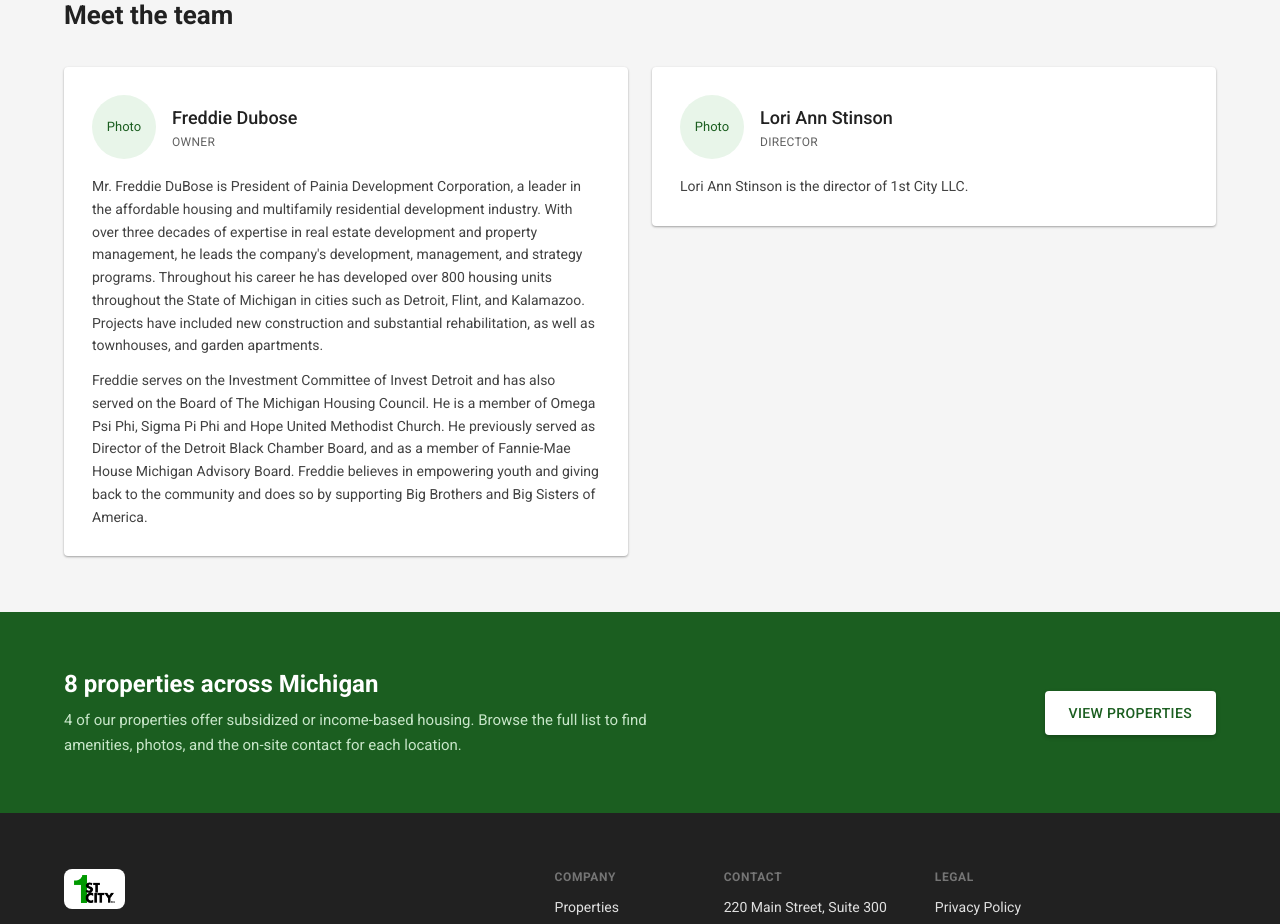
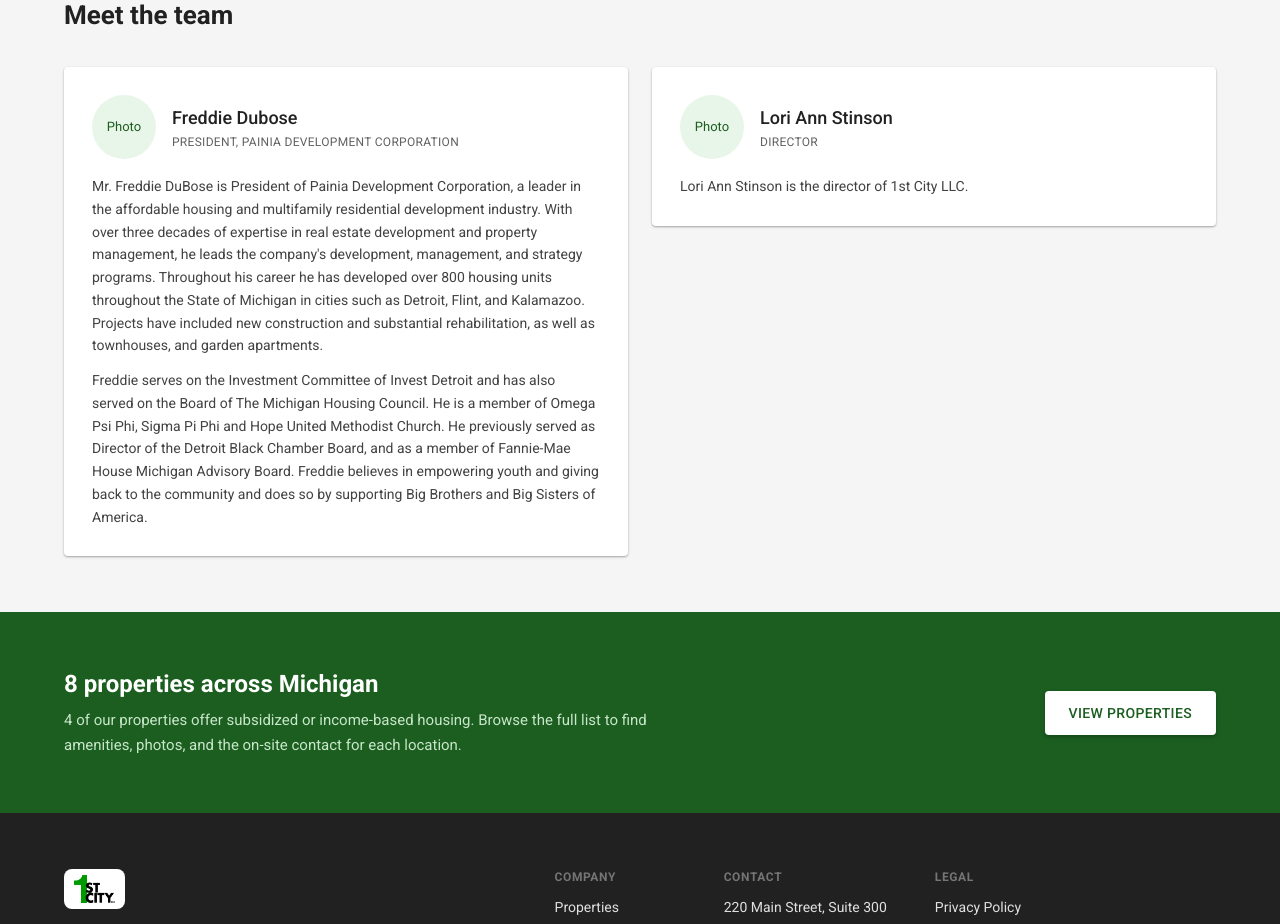
Before and after one commit to KStinson27/1stCityv3, a Next.js app: page /about in a window 1280 px wide. Shown: the part 800-1724 px from the top of the page. Built offline with nearby package versions, Linux system fonts and the light colour scheme; no server answers.

Commit message:
Update Freddie Dubose's title to match his bio
Replace "Owner" with "President, Painia Development Corporation" on
the About page leadership card.
Co-Authored-By: Claude Sonnet 5 <noreply@anthropic.com>
Claude-Session: https://claude.ai/code/session_01BYbhWBbfUm1T5YR2PARgD9

```diff
--- a/src/app/(site)/about/page.tsx
+++ b/src/app/(site)/about/page.tsx
@@ -10,7 +10,7 @@ export const metadata: Metadata = { title: "About" };
 const LEADERSHIP = [
   {
     name: "Freddie Dubose",
-    title: "Owner",
+    title: "President, Painia Development Corporation",
     bio: "Mr. Freddie DuBose is President of Painia Development Corporation, a leader in the affordable housing and multifamily residential development industry. With over three decades of expertise in real estate development and property management, he leads the company's development, management, and strategy programs. Throughout his career he has developed over 800 housing units throughout the State of Michigan in cities such as Detroit, Flint, and Kalamazoo. Projects have included new construction and substantial rehabilitation, as well as townhouses, and garden apartments.\n\nFreddie serves on the Investment Committee of Invest Detroit and has also served on the Board of The Michigan Housing Council. He is a member of Omega Psi Phi, Sigma Pi Phi and Hope United Methodist Church. He previously served as Director of the Detroit Black Chamber Board, and as a member of Fannie-Mae House Michigan Advisory Board. Freddie believes in empowering youth and giving back to the community and does so by supporting Big Brothers and Big Sisters of America.",
   },
   {
```
